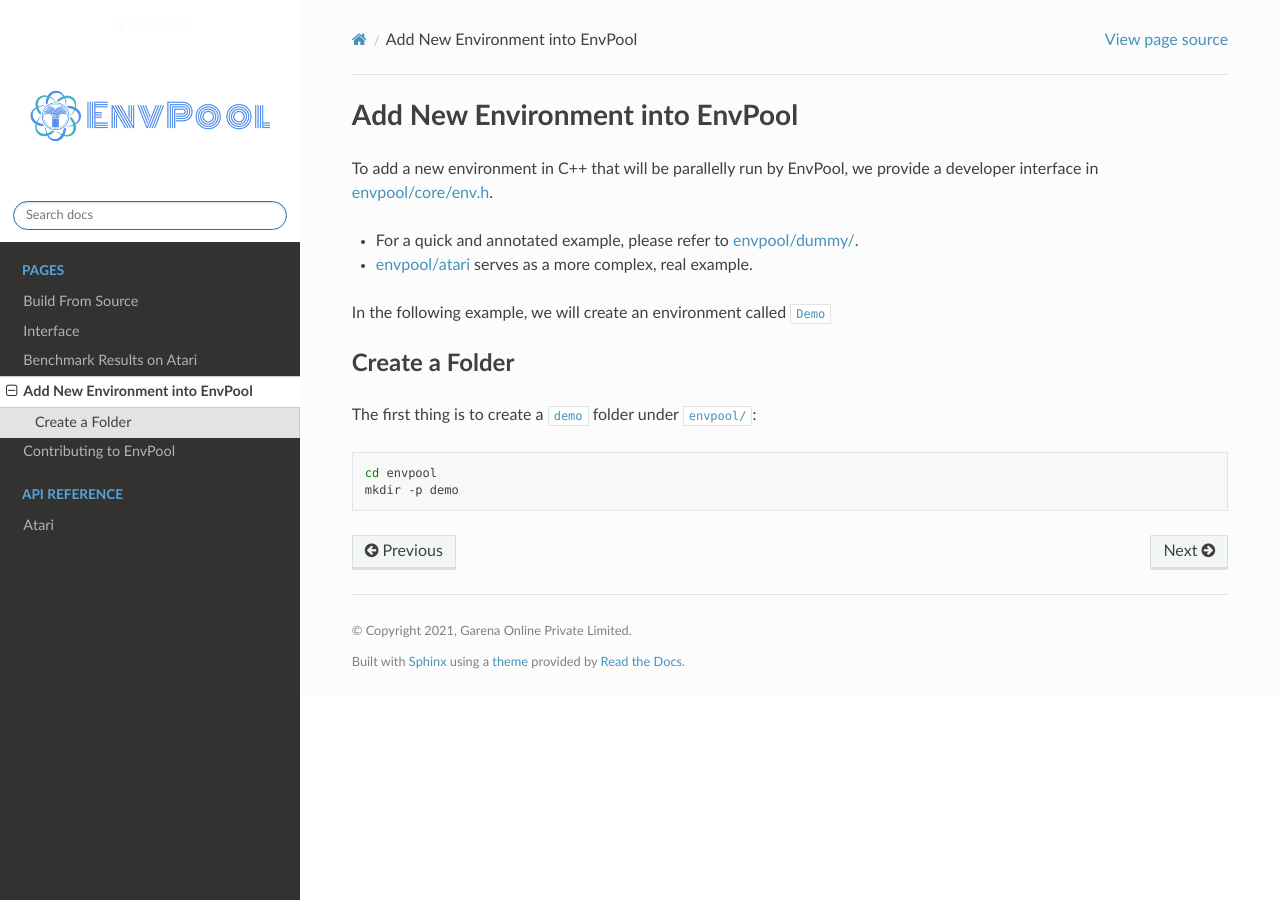
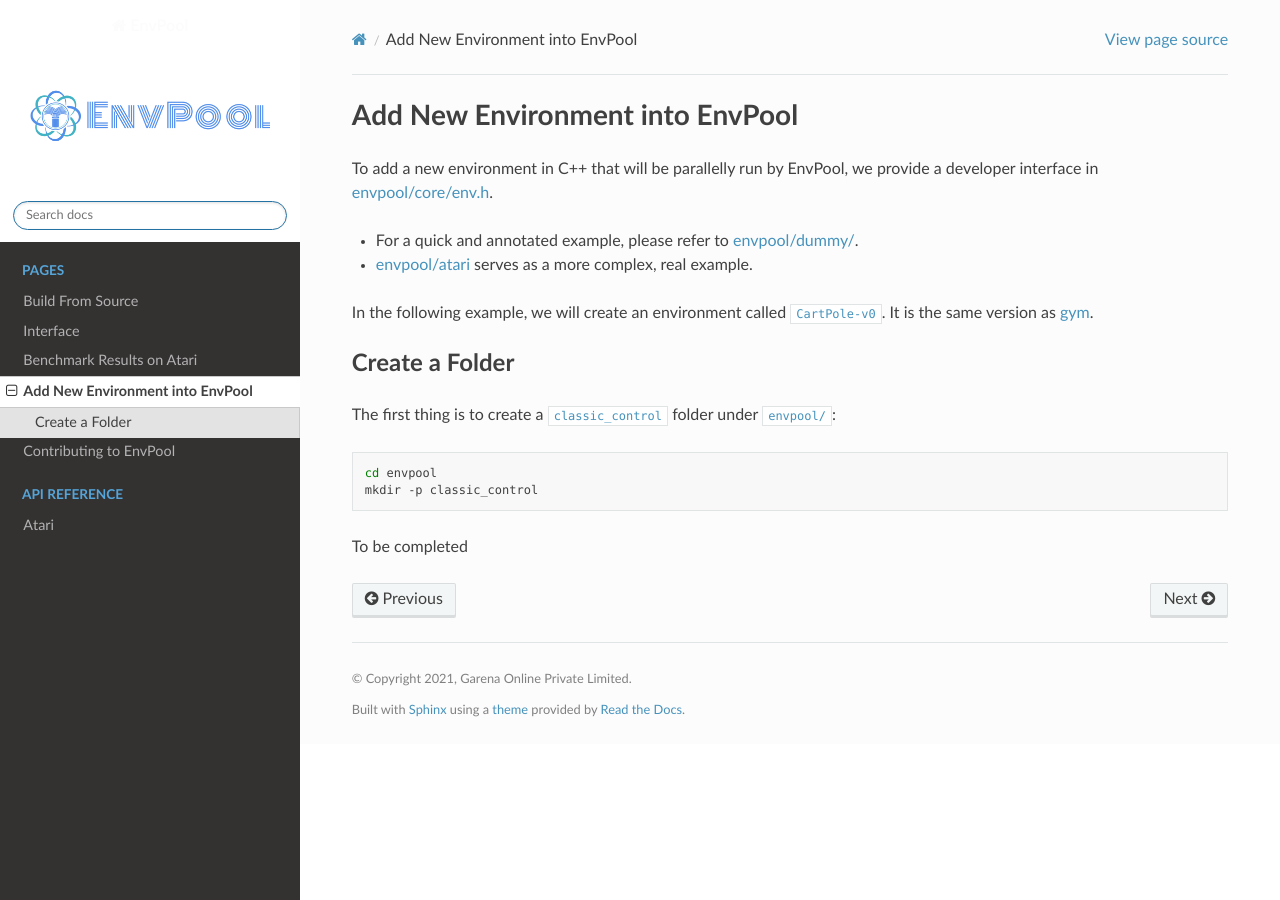
Before and after one commit to sail-sg/envpool, a Sphinx documentation site: the page built from docs/pages/env.rst, in a window 1280 px wide. Built offline with Sphinx 7.4.7 and the Read the Docs theme 2.0.0, drawn with Linux system fonts in a browser that asks for light colours.

Commit message:
update docs

```diff
--- a/docs/index.rst
+++ b/docs/index.rst
@@ -20,8 +20,8 @@ Here are EnvPool's several highlights:
   **~13x** throughput of Python subprocess-based vector env;
 - **~3x** throughput of Python subprocess-based vector env on low resource
   setup like 12 CPU cores;
-- Comparing with existing GPU-based solution (
-  `Brax <https://github.com/google/brax>`_ /
+- Comparing with existing GPU-based solution
+  (`Brax <https://github.com/google/brax>`_ /
   `Isaac-gym <https://developer.nvidia.com/isaac-gym>`_), EnvPool is a
   **general** solution for various kinds of speeding-up RL environment
   parallelization;
--- a/docs/pages/build.rst
+++ b/docs/pages/build.rst
@@ -18,14 +18,15 @@ C++ .so files has some advantages:
 Install Bazelisk
 ----------------
 
-Bazelisk is a version controller for bazel. You can install it via `npm <>`_:
+Bazelisk is a version controller for bazel. You can install it via
+`npm <https://nodejs.org/en/download/package-manager/#debian-and-ubuntu-based-linux-distributions>`_
 
 .. code-block:: bash
 
     sudo apt install -y npm
     npm install -g @bazel/bazelisk
 
-or `golang <>`_ with version >= 1.16:
+or `golang <https://golang.org/doc/install>`_ with version >= 1.16:
 
 .. code-block:: bash
 
--- a/docs/pages/env.rst
+++ b/docs/pages/env.rst
@@ -11,15 +11,19 @@ we provide a developer interface in `envpool/core/env.h
   <https://github.com/sail-sg/envpool/tree/master/envpool/atari>`_ serves as
   a more complex, real example.
 
-In the following example, we will create an environment called ``Demo``
+In the following example, we will create an environment called ``CartPole-v0``.
+It is the same version as
+`gym <https://github.com/openai/gym/blob/master/gym/envs/classic_control/cartpole.py>`_.
 
 
 Create a Folder
 ---------------
 
-The first thing is to create a ``demo`` folder under ``envpool/``:
+The first thing is to create a ``classic_control`` folder under ``envpool/``:
 
 .. code-block:: bash
 
     cd envpool
-    mkdir -p demo
+    mkdir -p classic_control
+
+To be completed
--- a/docs/spelling_wordlist.txt
+++ b/docs/spelling_wordlist.txt
@@ -20,3 +20,7 @@ parallelly
 mypy
 numpy
 openai
+gcc
+repo
+cmake
+dockerfile
```
